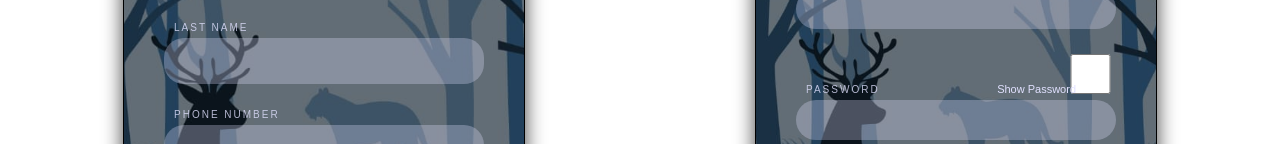
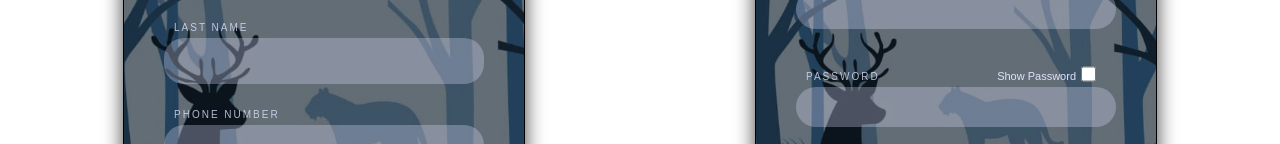
Before and after one commit to Ultimate-Guru/LOGIN-SIX, a plain HTML site: page index.html in a window 1280 px wide. Shown: the part 210-354 px from the top of the page. Drawn offline with Linux system fonts and the light colour scheme.

Commit message:
Update style.css

```diff
--- a/style.css
+++ b/style.css
@@ -28,6 +28,12 @@ p {
     top: -50px;
     left: -40px;
     margin-bottom: -66px;
+}
+
+.checkbox {
+    width: 15px;
+    margin-left: 47%;
+    margin-bottom: 7px;
 }
 
 /* LOGIN SECTION */
```
